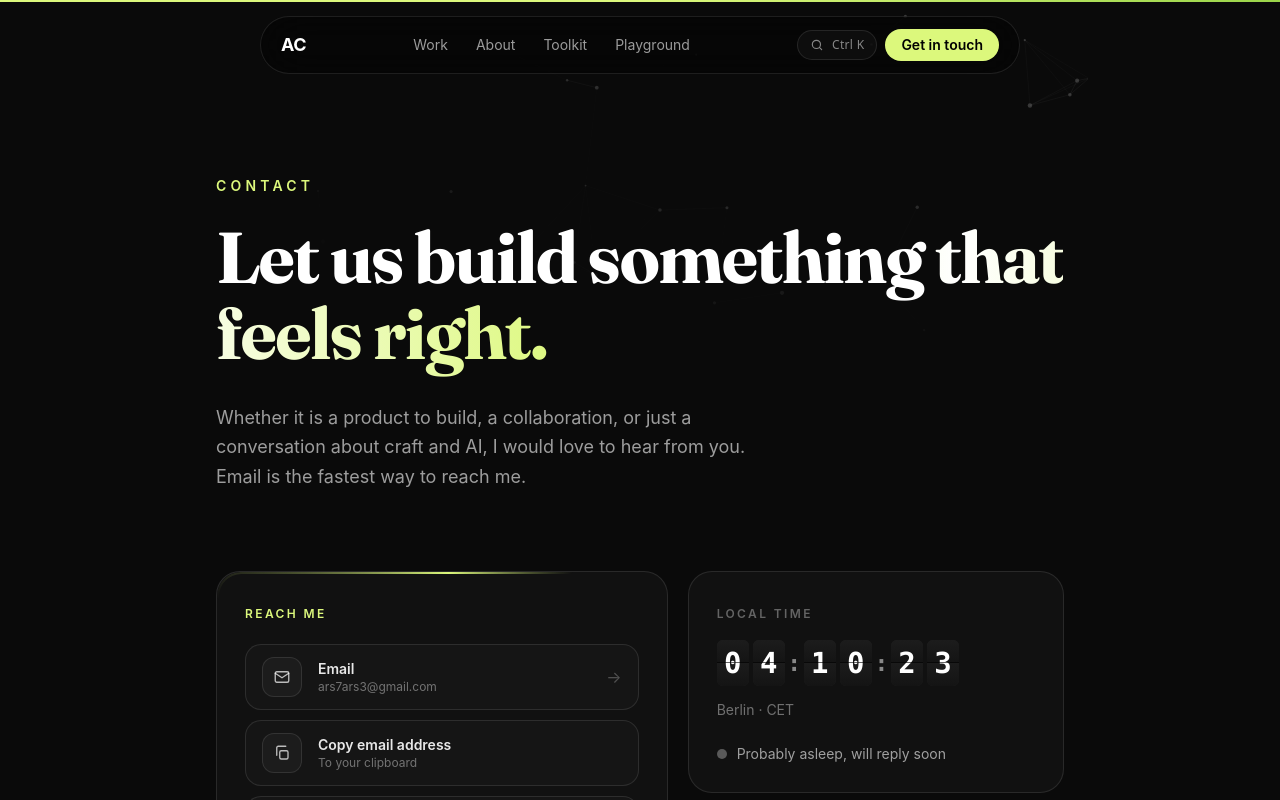
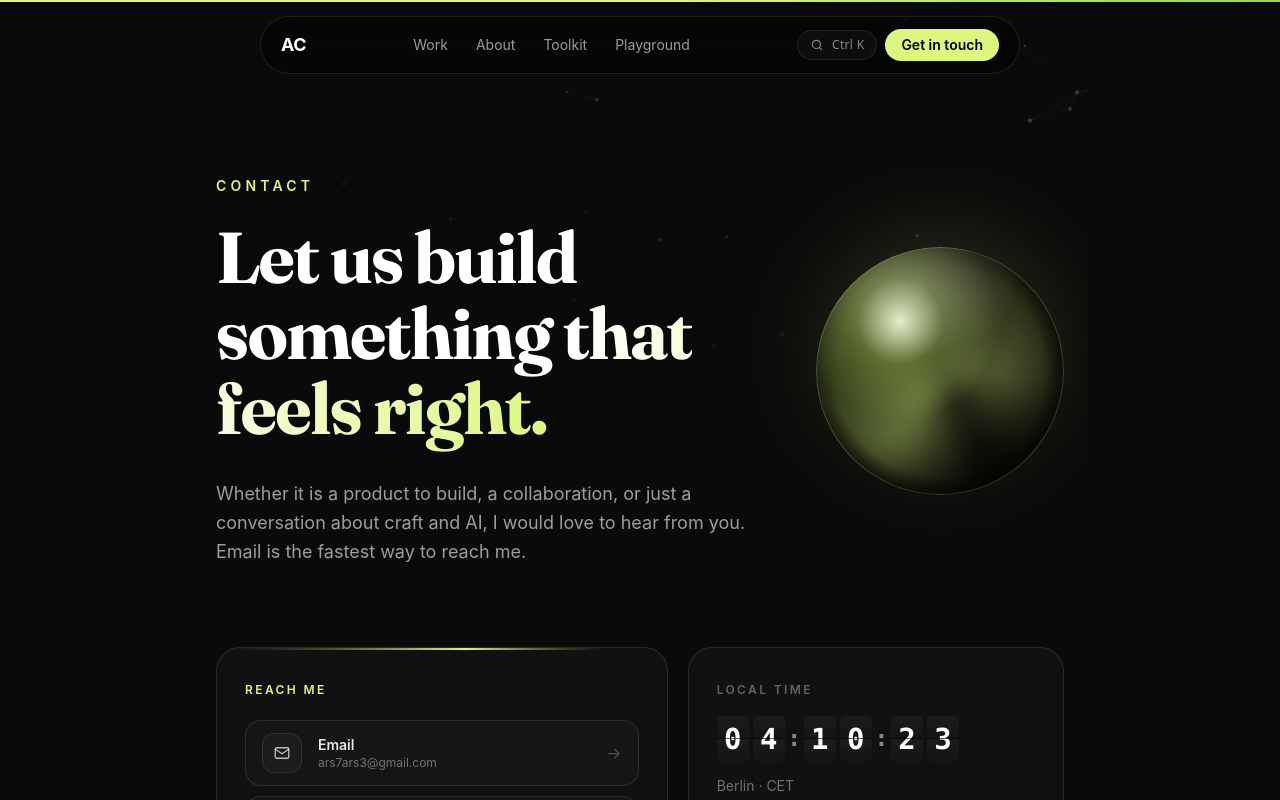
Before and after one commit to ArseniyCherednichenko/portfolio, a React (Vite) app: page /contact in a window 1280 px wide. Shown: the top 800 px of the page. Built offline with nearby package versions, Linux system fonts and the light colour scheme.

Commit message:
Contact: anchor the header with a cursor-reactive Orb presence

```diff
--- a/src/pages/Contact.tsx
+++ b/src/pages/Contact.tsx
@@ -5,6 +5,7 @@ import { Eyebrow } from '../components/Eyebrow'
 import { GradientText } from '../components/GradientText'
 import { ChannelList } from '../components/ChannelList'
 import { Particles } from '../components/Particles'
+import { Orb } from '../components/Orb'
 import { BorderBeam } from '../components/BorderBeam'
 import { ContactForm } from '../components/ContactForm'
 import { SpotlightCard } from '../components/SpotlightCard'
@@ -52,6 +53,8 @@ export default function Contact() {
         >
           <Particles className="h-full w-full" maxCount={70} speed={0.16} />
         </div>
+        <div className="grid items-center gap-y-12 lg:grid-cols-[1fr_auto] lg:gap-x-14">
+          <div>
             <motion.div
               initial={{ opacity: 0, y: 16 }}
               animate={{ opacity: 1, y: 0 }}
@@ -73,9 +76,24 @@ export default function Contact() {
               transition={{ duration: 0.7, delay: 0.15, ease: EASE }}
               className="mt-8 max-w-xl text-lg leading-relaxed text-white/60"
             >
-          Whether it is a product to build, a collaboration, or just a conversation about craft and
-          AI, I would love to hear from you. Email is the fastest way to reach me.
+              Whether it is a product to build, a collaboration, or just a conversation about craft
+              and AI, I would love to hear from you. Email is the fastest way to reach me.
             </motion.p>
+          </div>
+
+          {/* A glowing presence — the orb leans and lights toward the cursor as
+              it moves anywhere across the header, so the page reads as "someone
+              is home" before a word is exchanged. The constellation above webs
+              around it. */}
+          <motion.div
+            initial={{ opacity: 0, scale: 0.86 }}
+            animate={{ opacity: 1, scale: 1 }}
+            transition={{ duration: 0.9, delay: 0.2, ease: EASE }}
+            className="order-first justify-self-center lg:order-none lg:justify-self-end"
+          >
+            <Orb size={248} listen="window" />
+          </motion.div>
+        </div>
       </header>
 
       {/* CHANNELS + AVAILABILITY */}
```
Lines whose indentation alone changed are shown as unchanged.
